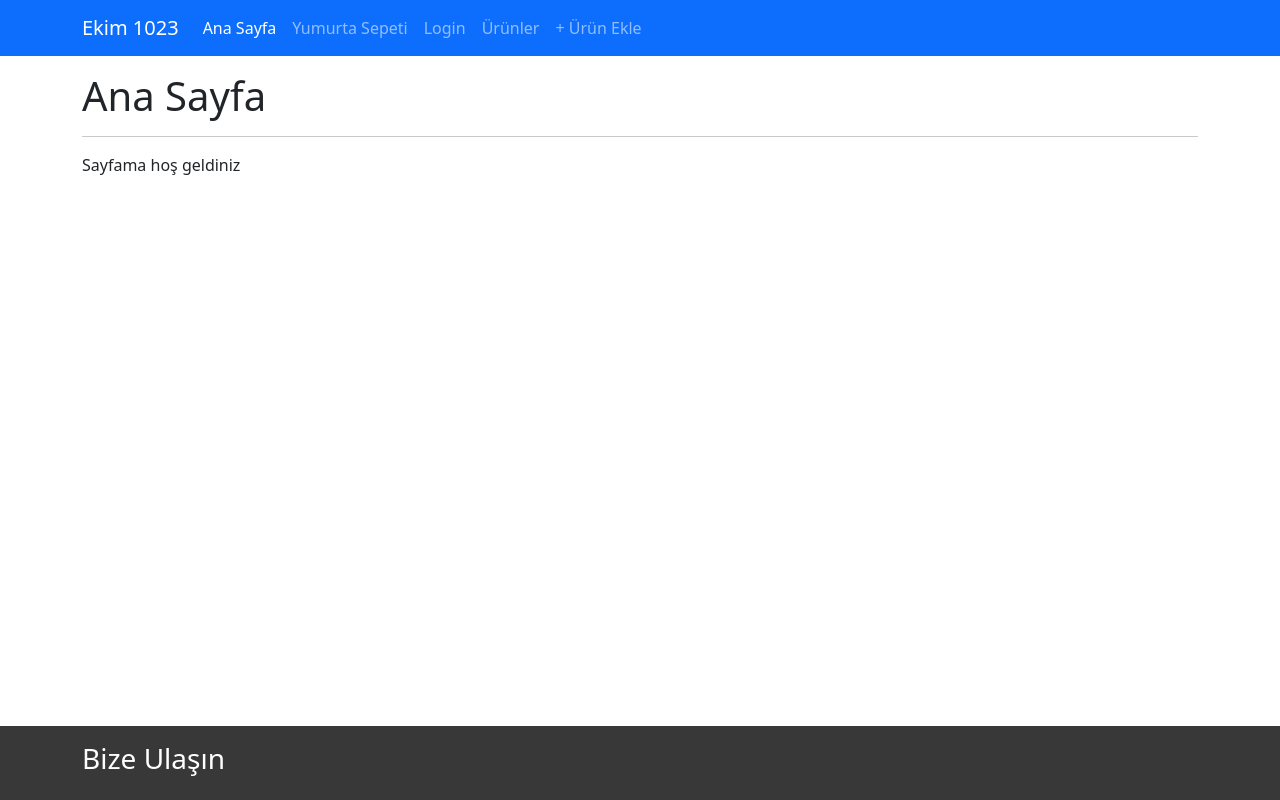
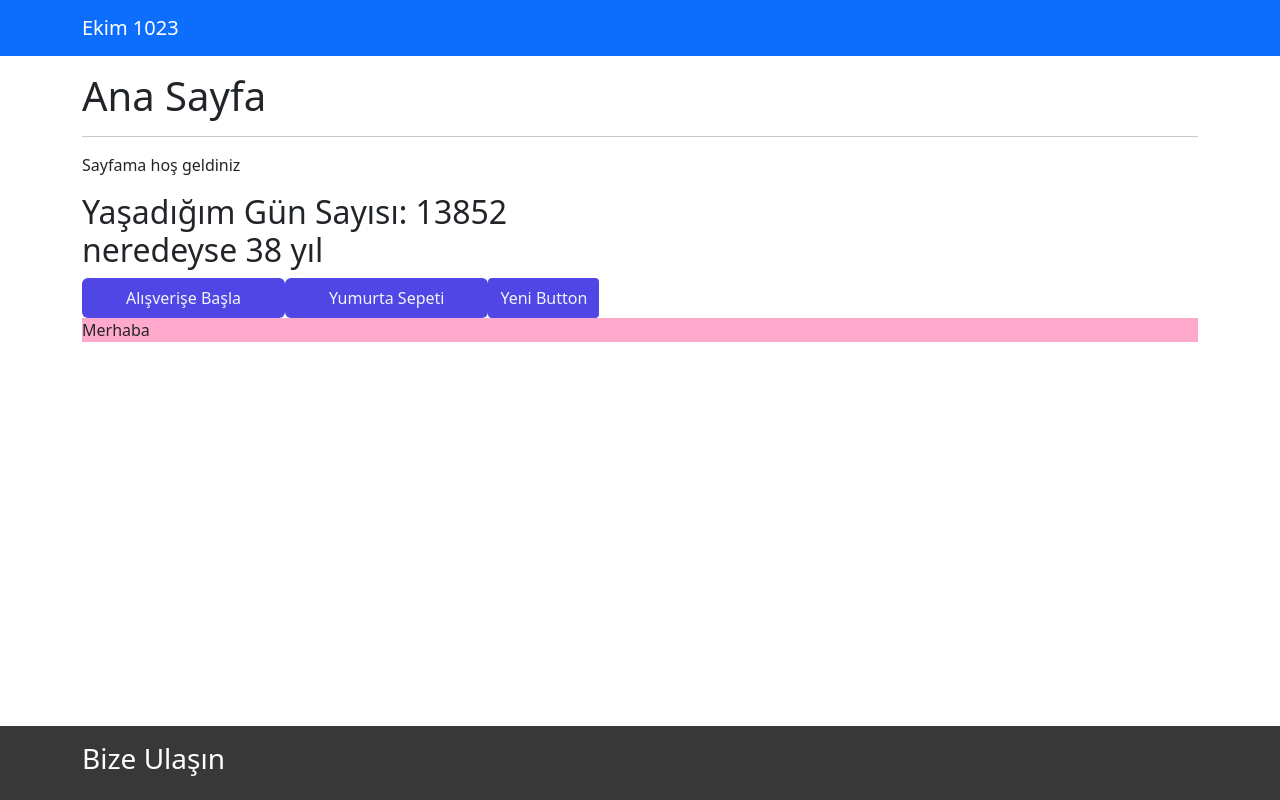
Before and after one commit to erhanfirat/workintech-ekim-23, a React app: page / in a window 1280 px wide. Built offline with nearby package versions, Linux system fonts and the light colour scheme.

Commit message:
tailawind + date-fns

```diff
--- a/package.json
+++ b/package.json
@@ -21,6 +21,7 @@
     "case-sensitive-paths-webpack-plugin": "^2.4.0",
     "css-loader": "^6.5.1",
     "css-minimizer-webpack-plugin": "^3.2.0",
+    "date-fns": "^2.30.0",
     "dotenv": "^10.0.0",
     "dotenv-expand": "^5.1.0",
     "eslint": "^8.3.0",
@@ -55,7 +56,6 @@
     "semver": "^7.3.5",
     "source-map-loader": "^3.0.0",
     "style-loader": "^3.3.1",
-    "tailwindcss": "^3.0.2",
     "terser-webpack-plugin": "^5.2.5",
     "web-vitals": "^2.1.4",
     "webpack": "^5.64.4",
@@ -144,6 +144,7 @@
     ]
   },
   "devDependencies": {
-    "cypress": "^13.6.0"
+    "cypress": "^13.6.0",
+    "tailwindcss": "^3.3.6"
   }
 }
--- /dev/null
+++ b/src/components/ButtonIndigo.js
@@ -0,0 +1,12 @@
+export const ButtonIndigo = ({ children, ...btnProps }) => {
+  console.log("btnProps > ", btnProps);
+
+  return (
+    <button
+      className="px-[44px] py-2 bg-indigo-600 text-slate-100 hover:text-white hover:bg-indigo-500 rounded"
+      {...btnProps}
+    >
+      {children}
+    </button>
+  );
+};
--- a/src/index.css
+++ b/src/index.css
@@ -1,3 +1,7 @@
+@tailwind base;
+@tailwind components;
+@tailwind utilities;
+
 body {
   margin: 0;
   font-family: -apple-system, BlinkMacSystemFont, "Segoe UI", "Roboto", "Oxygen",
@@ -13,9 +17,9 @@ code {
 }
 
 .layout {
-  display: flex;
-  flex-direction: column;
-  min-height: 100vh;
+  /* display: flex; */
+  /* flex-direction: column; */
+  /* min-height: 100vh; */
 }
 
 .layout > * {
@@ -84,3 +88,9 @@ input.error {
 .form-control.invalid {
   border-color: red;
 }
+
+.btn-indigo {
+  /* tailwind classes: */
+  /* px-3 py-2 bg-indigo-600 text-slate-100 hover:text-white hover:bg-indigo-500 rounded */
+  @apply px-3 py-2 bg-indigo-600 text-slate-100 hover:text-white hover:bg-indigo-500 rounded;
+}
--- a/src/layout/Main.js
+++ b/src/layout/Main.js
@@ -4,9 +4,9 @@ import PageBody from "./PageBody";
 
 const Main = ({ PI }) => {
   return (
-    <div className="layout">
+    <div className="layout flex flex-col min-h-screen">
       <Header />
-      <PageBody PI={PI}/>
+      <PageBody PI={PI} />
       <Footer />
     </div>
   );
--- a/src/pages/AnaSayfa.js
+++ b/src/pages/AnaSayfa.js
@@ -1,9 +1,38 @@
+import { ButtonIndigo } from "../components/ButtonIndigo";
+import { differenceInDays, formatDistance } from "date-fns";
+import { tr } from "date-fns/locale";
+
 const AnaSayfa = () => {
+  const yasadigimGun = differenceInDays(new Date(), new Date("1985-12-17"));
+
+  const formatDays = formatDistance(new Date(), new Date("1985-12-17"), {
+    addSuffix: false,
+    locale: tr,
+  });
   return (
     <div className="page">
       <h1>Ana Sayfa</h1>
       <hr />
       <p>Sayfama hoş geldiniz</p>
+      <h2>
+        Yaşadığım Gün Sayısı: {yasadigimGun} <br /> {formatDays}
+      </h2>
+      <ButtonIndigo
+        onClick={() => {
+          alert("Bana tıkladılar...");
+        }}
+        type="button"
+        title="Ben bir butonum, yana yana gezerim"
+        data-my-custom-id="ozel-bir-deger"
+      >
+        Alışverişe Başla
+      </ButtonIndigo>
+
+      <ButtonIndigo>Yumurta Sepeti</ButtonIndigo>
+
+      <button className="btn-indigo bg-lime">Yeni Button</button>
+
+      <div className="bg-ozel">Merhaba</div>
     </div>
   );
 };
--- /dev/null
+++ b/tailwind.config.js
@@ -0,0 +1,12 @@
+/** @type {import('tailwindcss').Config} */
+module.exports = {
+  content: ["./src/**/*.{js,jsx,ts,tsx}"],
+  theme: {
+    extend: {
+      colors: {
+        ozel: "#FFAACC",
+      },
+    },
+  },
+  plugins: [],
+};
```
Also changed, not shown: 1 other file (tests, documents, lock files or other folders).
